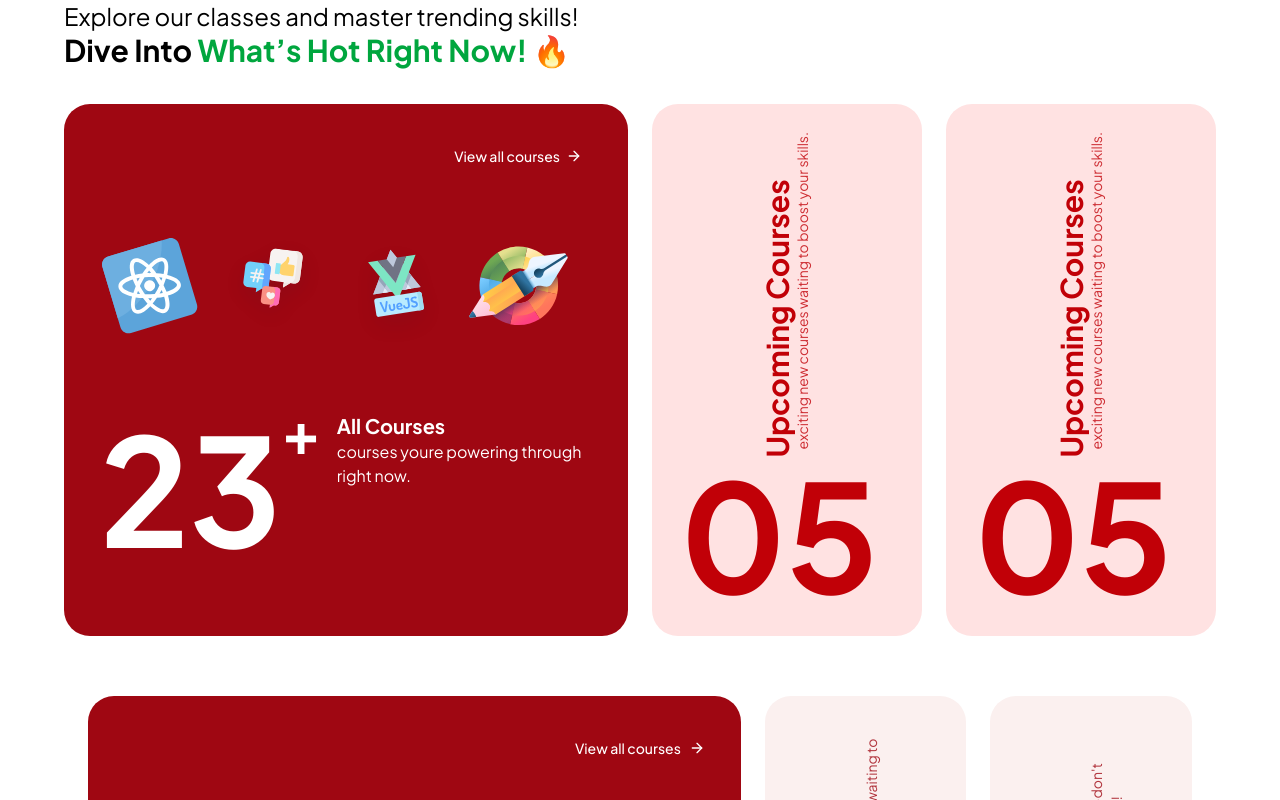
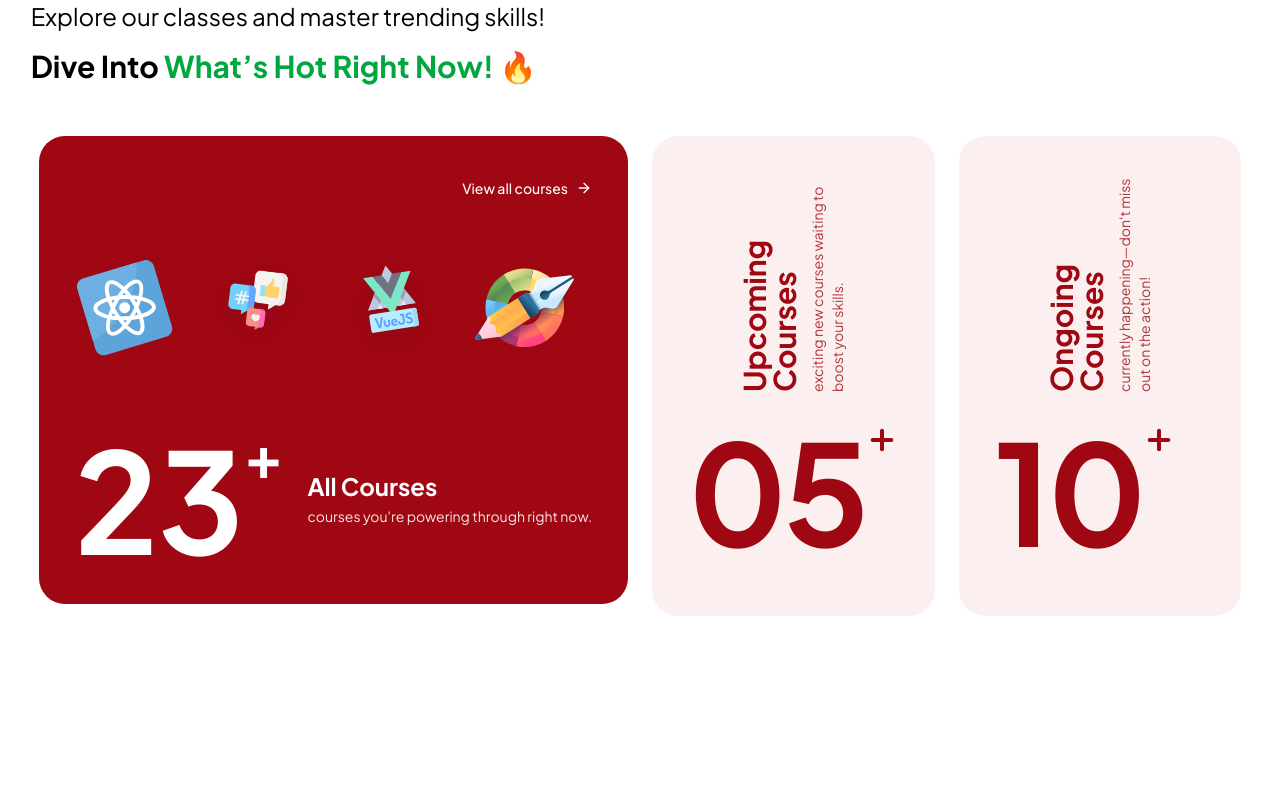
Before and after one commit to Saheel-Mahzz/Ecommerce-Dashboard, a Next.js app: page /courses in a window 1280 px wide. Shown: the top 800 px of the page. Built offline with nearby package versions, Linux system fonts and the light colour scheme.

Commit message:
feat: course pixel perfect work

```diff
--- a/modules/courses/components/courseCards.tsx
+++ b/modules/courses/components/courseCards.tsx
@@ -51,7 +51,7 @@ export default function CourseCards() {
   return (
     <div className="w-full max-w-7xl mx-auto p-6">
       {/* 10 Columns Grid Strategy: Big (6 cols) + Small (2 cols) + Small (2 cols) = 10 */}
-      <div className="grid grid-cols-10 gap-6 items-start">
+      <div className="grid grid-cols-12 gap-6 items-start">
         {CARDS_DATA.map((card) => {
           const isBig = activeId === card.id;
 
@@ -64,7 +64,7 @@ export default function CourseCards() {
               className={`cursor-pointer rounded-4xl p-9 transition-colors duration-300 ${
                 isBig
                   ? "col-span-6 bg-red-800 text-white flex flex-col space-y-12"
-                  : "col-span-2 bg-[#fbf0ef] text-red-800 flex flex-col justify-between h-[480px]"
+                  : "col-span-3 bg-[#fbf0ef] text-red-800 flex flex-col justify-between h-[480px]"
               }`}
             >
               <AnimatePresence mode="popLayout">
@@ -95,8 +95,8 @@ export default function CourseCards() {
                           key={idx}
                           src={icon}
                           alt="tech-icon"
-                          width={80}
-                          height={80}
+                          width={100}
+                          height={100}
                           className="object-contain"
                         />
                       ))}
@@ -123,19 +123,19 @@ export default function CourseCards() {
                     initial={{ opacity: 0 }}
                     animate={{ opacity: 1 }}
                     exit={{ opacity: 0 }}
-                    className="flex flex-col justify-between h-full w-full"
+                    className="flex flex-col gap-7"
                   >
                     {/* Vertical Rotating Title Section */}
-                    <div className="flex flex-col [writing-mode:vertical-rl] rotate-180 max-h-[220px]">
+                    <div className="flex flex-col justify-center [writing-mode:vertical-rl] rotate-180 max-h-[220px] gap-2 ">
                       <h3 className="font-bold text-3xl leading-none">
                         {card.title}
                       </h3>
-                      <p className="text-sm opacity-80 mt-2">{card.subtitle}</p>
+                      <p className="text-sm opacity-80 ">{card.subtitle}</p>
                     </div>
 
                     {/* Small Number & Plus Icon */}
                     <div className="flex items-start mt-auto">
-                      <span className="text-[100px] font-bold leading-none tracking-tight">
+                      <span className="text-[140px] font-bold leading-none tracking-tight">
                         {card.count}
                       </span>
                       <Plus className="mt-1" size={32} strokeWidth={3} />
--- a/modules/courses/index.tsx
+++ b/modules/courses/index.tsx
@@ -1,14 +1,10 @@
-import { Button } from "@/components/ui/button";
-import { ArrowRight, Plus } from "lucide-react";
-import UpcomingCourses from "./components/upcomingCourses";
-import Image from "next/image";
 import CourseCards from "./components/courseCards";
 
 export default function Courses() {
   return (
-    <div className="flex flex-col space-y-9 max-w-6xl mx-auto text-white">
-      <div className="text-black">
-        <p className="text-2xl">
+    <div className="flex flex-col space-y-7 max-w-7xl mx-auto text-white">
+      <div className="text-black px-4">
+        <p className="text-2xl mb-4">
           Explore our classes and master trending skills!
         </p>
         <p className="font-bold text-3xl">
@@ -16,7 +12,7 @@ export default function Courses() {
           <span className="text-green-600">What’s Hot Right Now!</span> 🔥
         </p>
       </div>
-      <div className="grid grid-cols-12 gap-6 w-full">
+      {/* <div className="grid grid-cols-12 gap-6 w-full">
         <div className="bg-red-800 p-9 rounded-4xl col-span-6 flex flex-col space-y-16">
           <div className="flex items-center justify-end text-white ">
             <Button
@@ -61,7 +57,7 @@ export default function Courses() {
         </div>
         <UpcomingCourses />
         <UpcomingCourses />
-      </div>
+      </div> */}
       <CourseCards />
     </div>
   );
```
